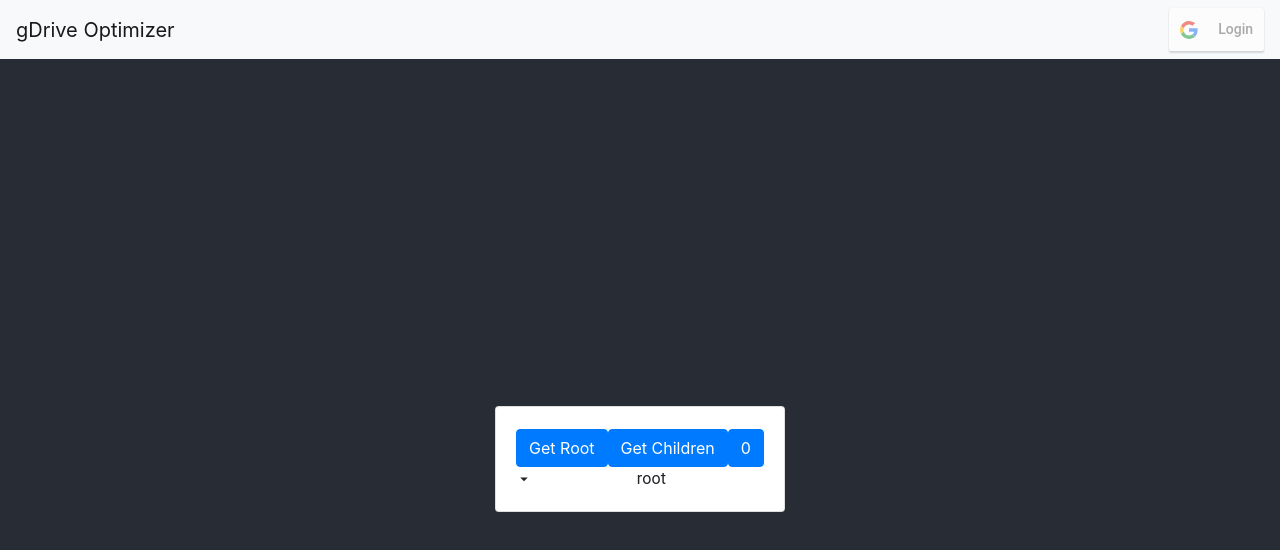
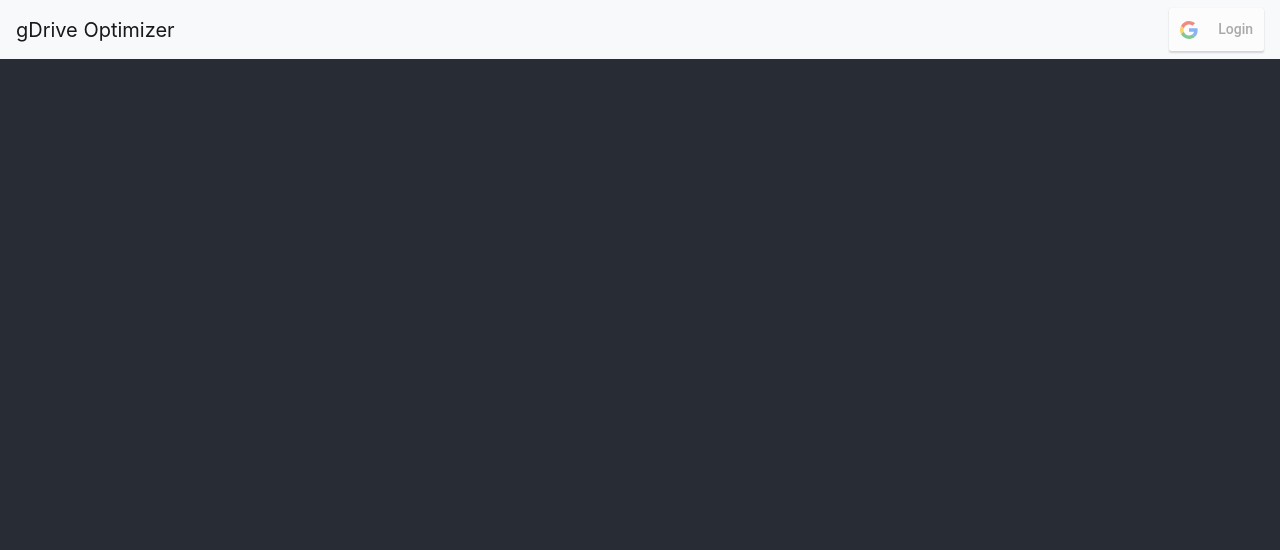
Before and after one commit to kocetomad/gDrive_Optimizer, a React (Create React App) app in the folder frontend/: page / in a window 1280 px wide. Shown: the top 550 px of the page. Built offline with nearby package versions, Linux system fonts and the light colour scheme; the HTML template or start-up script is replaced by a standard one.

Commit message:
working tree view fetching

```diff
--- a/frontend/src/App.js
+++ b/frontend/src/App.js
@@ -63,7 +63,7 @@
       </Navbar>
 
       <header className="App-header">
-        <TreeViewComponent access_token={accessToken} isLoggedIn={loggedInState}/>
+        {loggedInState && <TreeViewComponent access_token={accessToken}/>}
       </header>
     </div>
   );
--- a/frontend/src/TreeViewComponent.js
+++ b/frontend/src/TreeViewComponent.js
@@ -1,48 +1,19 @@
-import React, {useState, useEffect} from 'react';
+import React, {useState} from 'react';
 import {Button, Card} from "react-bootstrap";
 import 'bootstrap/dist/css/bootstrap.min.css';
 import './index.css';
 import {TreeItem, TreeView} from '@material-ui/lab';
 import {ArrowDropDown, ArrowDropUp} from "@material-ui/icons";
 
-/*
-Get root folder - do a GET list request with 'root' as FOLDER_ID
-*/
-
 const API_KEY = "[AIzaSyBcNCZZIEzsBOI8cyoj-Cb3e8lJe4Qg1Lk]"
 
 function TreeViewComponent(props) {
-  const [files, setFiles] = useState({
-    id: '0',
-    name: 'root',
-    children: [
-      {
-        id: '1',
-        name: 'Child - 1',
-      },
-      {
-        id: '2',
-        name: 'Child - 2',
-        children: [
-          {
-            id: '21',
-            name: 'Child - 2.1',
-          },
-        ],
-      },
-    ],
-  })
+  const [files, setFiles] = useState({})
   const [rootID, setRootID] = useState("")
 
   const[counter, setCounter] = useState(0)
 
-  const renderTree = (files) => (
-    <TreeItem key={files.id} nodeId={files.id} label={files.name}>
-      {Array.isArray(files.children) ? files.children.map((node) => renderTree(node)) : null}
-    </TreeItem>
-  );
-
-  let getRoot = (accessToken, files) => {
+  const getRoot = (accessToken) => {
     fetch('https://www.googleapis.com/drive/v3/files/root?key=' + API_KEY, {
       method: 'GET',
       headers: {
@@ -68,19 +39,28 @@
         newFiles.id = data.id
         newFiles.name = data.name
         newFiles.children = []
+        setFiles(newFiles)
+        console.log(newFiles)
 
-        setFiles(newFiles)
         setRootID(data.id.toString())
-        console.log(files)
       })
       .catch(() => {
         console.error({response: 'Error fetching!'});
       })
   }
 
-  let getFiles = (accessToken, parentID) => {
+  const getFiles = (accessToken, parentID) => {
     fetch( // main request
-      'https://www.googleapis.com/drive/v3/files?q=parents%3D%22' + parentID + '%22&?key=' + API_KEY,
+      'https://www.googleapis.com/drive/v3/files?' +
+      'q=parents%3D%22' + parentID + '%22' +
+      '%20and%20trashed%3Dfalse' +
+      '&fields=files(kind%2C%20id%2C%20name%2C%20mimeType%2C%20trashed)' +
+      '&key=' + API_KEY,
+      // 'https://www.googleapis.com/drive/v3/files?' +
+      // 'q=parents%3D%22' + parentID + '%22&' +
+      // '' +
+      // 'fields=files(kind%2C%20id%2C%20name%2C%20mimeType%2C%20trashed)'+
+      // '?key=' + API_KEY,
       {
         method: 'GET',
         headers: {
@@ -118,10 +98,16 @@
     setCounter(amount + 1)
   }
 
+  const renderTree = (files) => (
+    <TreeItem key={files.id} nodeId={files.id} label={files.name}>
+      {Array.isArray(files.children) ? files.children.map((node) => renderTree(node)) : null}
+    </TreeItem>
+  );
+
   return (
     <Card>
       <Card.Body>
-        <Button onClick={() => getRoot(props.access_token, files)}>Get Root</Button>
+        <Button onClick={() => getRoot(props.access_token)}>Get Root</Button>
         <Button onClick={() => getFiles(props.access_token, rootID)}>Get Children</Button>
 
         <Button onClick={() => changeCounter(counter)}>{counter}</Button>
```
